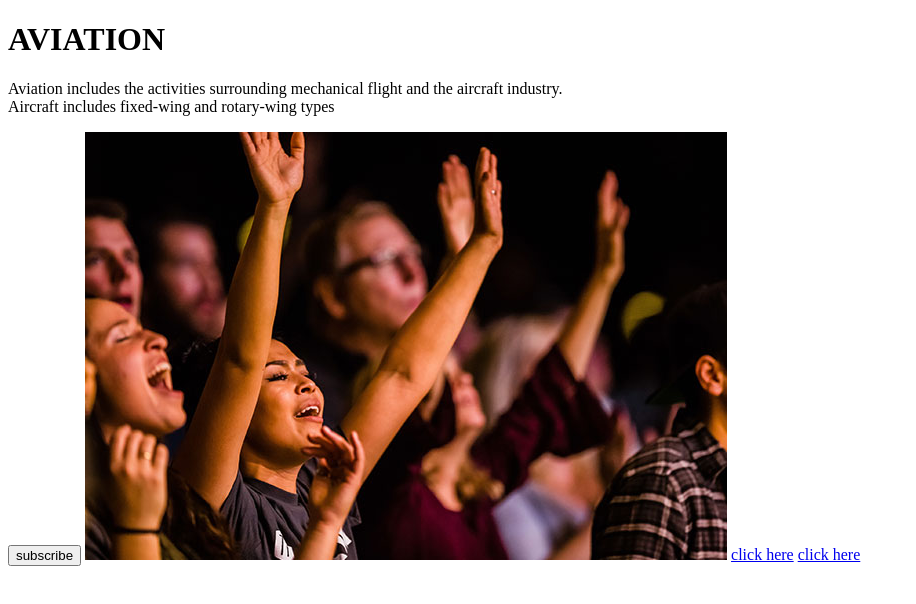
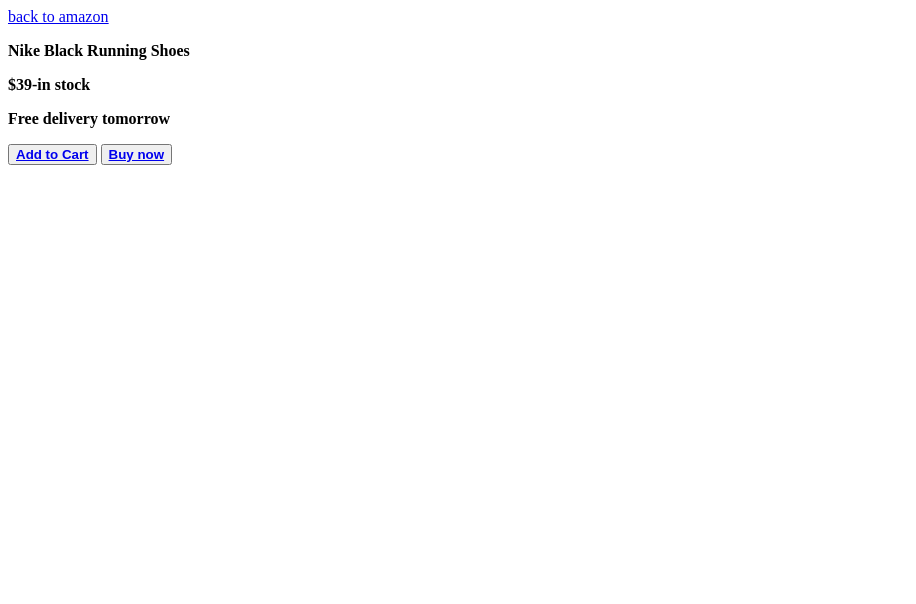
Before and after one commit to CaptBMI/html, a plain HTML site: page lesson_2.html in a window 1280 px wide. Shown: the whole page, without its empty margins (0-916 px from the left). Drawn offline with Linux system fonts and the light colour scheme.

Commit message:
i worked ob html and css

```diff
--- a/lesson_2.html
+++ b/lesson_2.html
@@ -1,14 +1,15 @@
 <!DOCTYPE html>
-<html lang="en">
+<html>
 <head>
     <title>Ini's website</title>
 </head>
 <body>
-    <h1>AVIATION</h1>
-    <P>Aviation includes the activities surrounding mechanical flight and the aircraft industry. <br> Aircraft includes fixed-wing and rotary-wing types</P>
-    <button>subscribe</button>
-    <img src="pic.jpg" >
-<a href="http://en.wikipedia.org">click here</a>
-<a href="http://en.wikipedia.org" target="_blank">click here</a>
+<a href="http//:www.amazon.com"><u>back to amazon</u></a>
+<p><b>Nike Black Running Shoes</b></p>
+<p><b>$39-in stock</b></p>
+<p><b>Free delivery tomorrow</b></p>
+<button><b><a href="www.amazon.com">Add to Cart</a></b></button>            <button><b><a href="www.amazon.com">Buy now</a></b></button>
+
+
 </body>
 </html>
```
